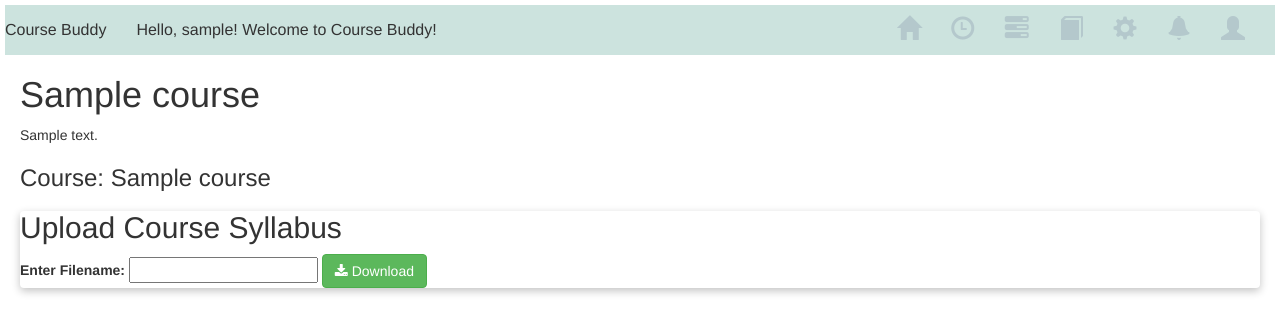
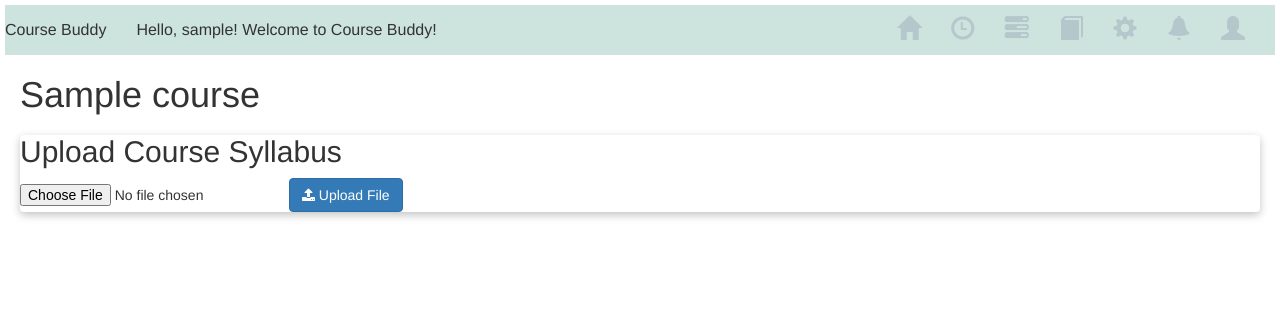
Before and after one commit to katrina799/4G06CapstoneProjectT5, a Flask app: template src/templates/course_detail_page.html in a window 1280 px wide. Shown: the top 333 px of the page. Run offline with Flask 3, Linux system fonts and the light colour scheme; the template is opened without the code that fills it: most values are stand-ins (such as "Sample title", 1, 10 or a date in 2020); some libraries are stand-ins or nearby versions.

Commit message:
the new feature of uploading pdf to s3 is added to front end

```diff
--- a/src/app.py
+++ b/src/app.py
@@ -155,7 +155,7 @@ def profile_page():
 
 @app.route("/course_detail_page/<course_id>")
 def course_detail(course_id):
-    course = course_id  # 从数据源获取课程信息的函数
+    course = course_id
     if course:
         return render_template("course_detail_page.html", course=course)
     else:
@@ -210,53 +210,5 @@ def upload_file():
         return "AWS authentication failed. Please check your AWS keys."
 
 
-# input:pdf file
-# output: a list of string emails
-# extract all the email in the input pdf
-@app.route("/get_emails", methods=["GET"])
-def extract_emails_from_pdf():
-    filename = request.args.get("filename")
-    if request.method == "GET":
-        response = s3.get_object(Bucket=bucket_name, Key=filename)
-        pdf_file = response["Body"].read()
-        pdf_file_obj = io.BytesIO(pdf_file)
-
-        pdf_reader = PyPDF2.PdfReader(pdf_file_obj)
-        text = ""
-
-        for page_num in range(len(pdf_reader.pages)):
-            page = pdf_reader.pages[page_num]
-            text += page.extract_text()
-
-        email_pattern = r"\b[A-Za-z0-9._%+-]+@[A-Za-z0-9.-]+\.[A-Z|a-z]{2,7}\b"
-        emails = re.findall(email_pattern, text)
-
-        return render_template("index.html", emails=emails)
-
-
-@app.route("/")
-def index():
-    return render_template("upload.html")
-
-
-@app.route("/upload", methods=["POST"])
-def upload_file():
-    if "file" not in request.files:
-        return "No file selected"
-
-    file = request.files["file"]
-
-    if file.filename == "":
-        return "No file selected"
-
-    try:
-        s3.upload_fileobj(
-            file, bucket_name, file.filename, ExtraArgs={"ACL": "private"}
-        )
-        return "File uploaded successfully!"
-    except botocore.exceptions.NoCredentialsError:
-        return "AWS authentication failed. Please check your AWS keys."
-
-
 if __name__ == "__main__":
     app.run(debug=True)
--- a/src/templates/course_detail_page.html
+++ b/src/templates/course_detail_page.html
@@ -12,24 +12,21 @@
 
 <body>
     {% include 'header.html' %}
-    <!-- 课程详细信息展示区 -->
+
     <div class="course-detail-container" style="margin: 20px;">
-        <h1>{{ course.name }}</h1> <!-- 课程名称 -->
-        <p>{{ course.description }}</p> <!-- 课程描述 -->
-        <h3>Course: {{ course}}</h3> <!-- 讲师信息 -->
+        <h1>{{ course.name }}</h1>
 
-        <!-- 如果有其他信息，可以继续添加 -->
-
-        <!-- 文件下载表单 -->
         <div class="panel-file" style="margin-top: 20px;">
             <h2>Upload Course Syllabus</h2>
-            <form action="/download/{{ course.id }}" method="get">
-                <label for="filename">Enter Filename:</label>
-                <input type="text" id="filename" name="filename" required>
-                <button type="submit" class="btn btn-success">
-                    <i class="fa fa-download" aria-hidden="true"></i> Download
+            <form method="POST" action="/upload" enctype="multipart/form-data" class="form-inline">
+                <div class="form-group mb-2">
+                    <input type="file" name="file" class="form-control-file">
+                </div>
+                <button type="submit" class="btn btn-primary mb-2">
+                    <i class="fa fa-upload" aria-hidden="true"></i> Upload File
                 </button>
             </form>
+
         </div>
     </div>
 </body>
```
